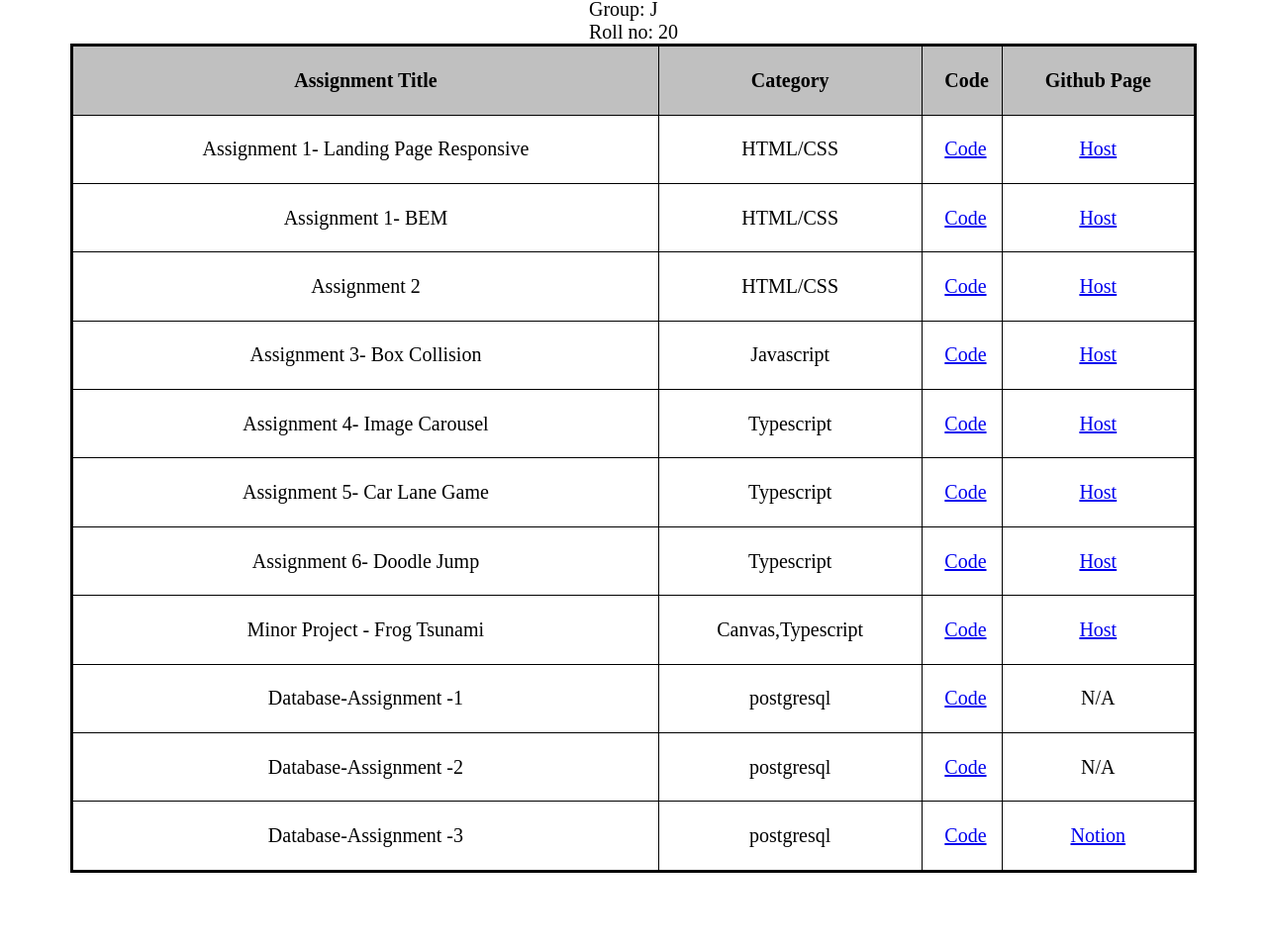
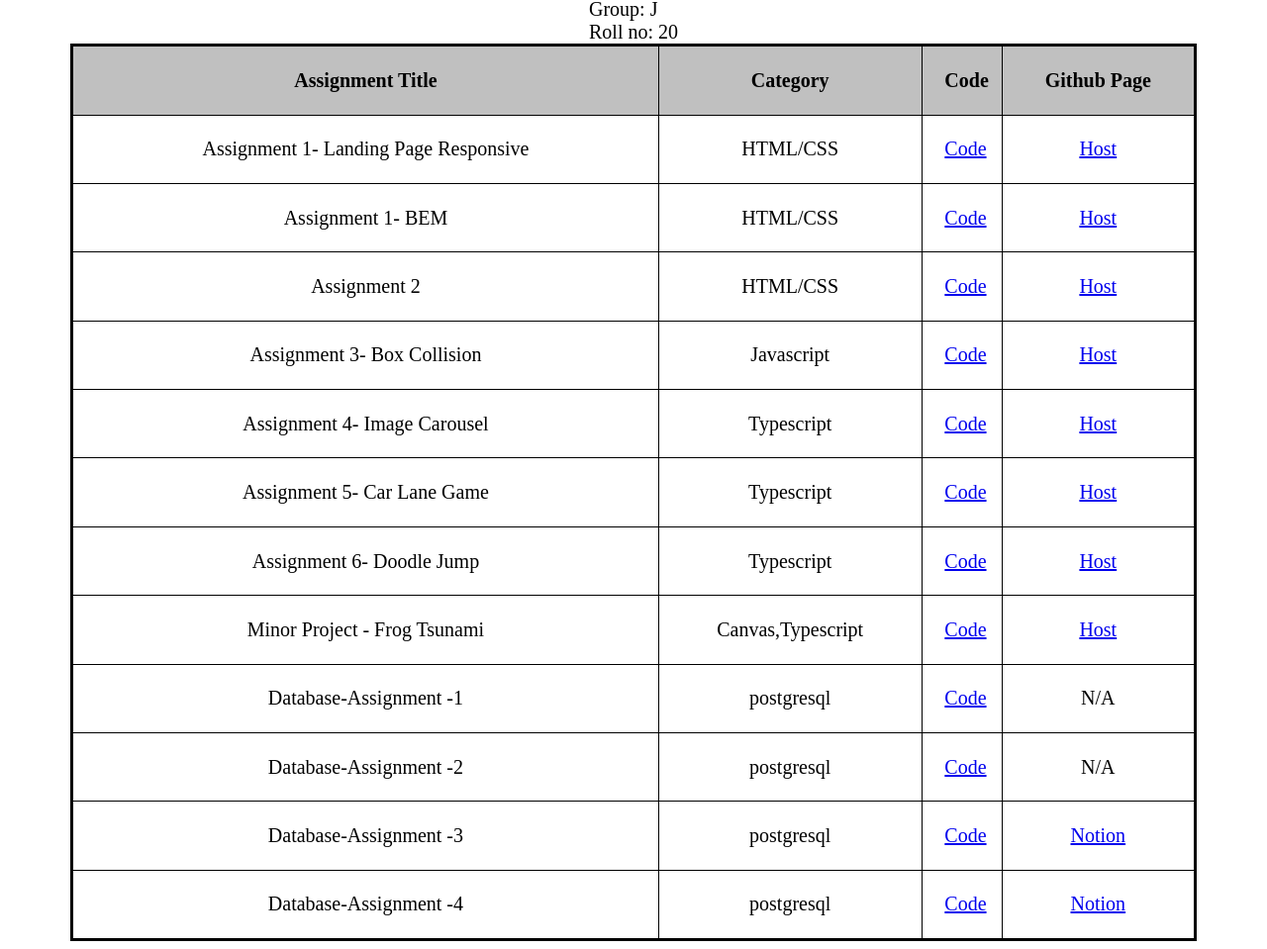
Before and after one commit to Nis13/LF_assignmentTable, a plain HTML site: page index.html in a window 1280 px wide. Shown: the part 66-1025 px from the top of the page at 99% size. Before the commit the page ends 956 px from the top, so only its background shows below. Drawn offline with Linux system fonts and the light colour scheme.

Commit message:
adds database assignment-4

```diff
--- a/index.html
+++ b/index.html
@@ -87,7 +87,12 @@
             <td><a href="https://github.com/Nis13/Database-Assignments/tree/main/assignment-3" target="_blank">Code</a></td>
             <td><a href="https://splashy-bike-402.notion.site/Database-Assignment-3-cf3675819c354a99998c4f3f57995ff9" target="_blank">Notion</a></td>
         </tr>
-
+        <tr>
+            <td>Database-Assignment -4</td>
+            <td>postgresql</td>
+            <td><a href="https://github.com/Nis13/Database-Assignments/tree/main/assignment-4" target="_blank">Code</a></td>
+            <td><a href="https://splashy-bike-402.notion.site/Database-Assignment-4-f005b10904cd4dee8acfa71b738e7cb6" target="_blank">Notion</a></td>
+        </tr>
 
     </table>
 
```
